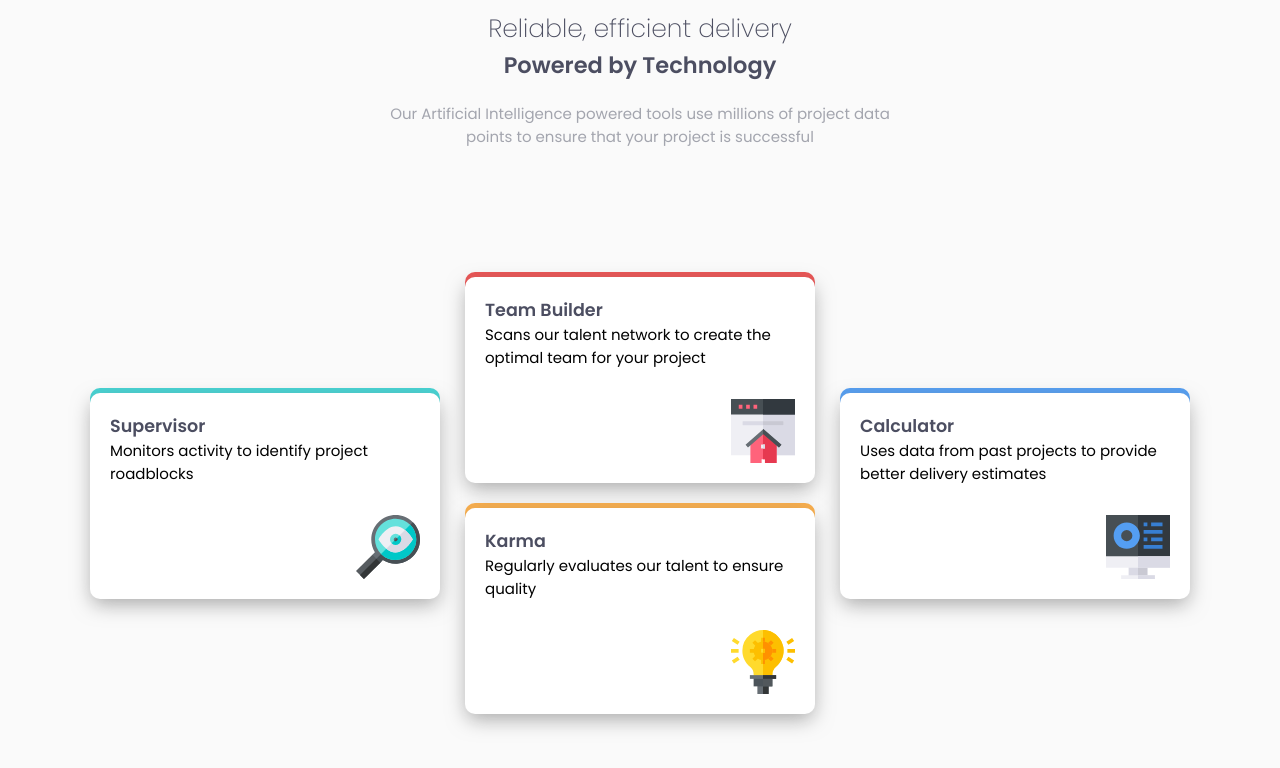
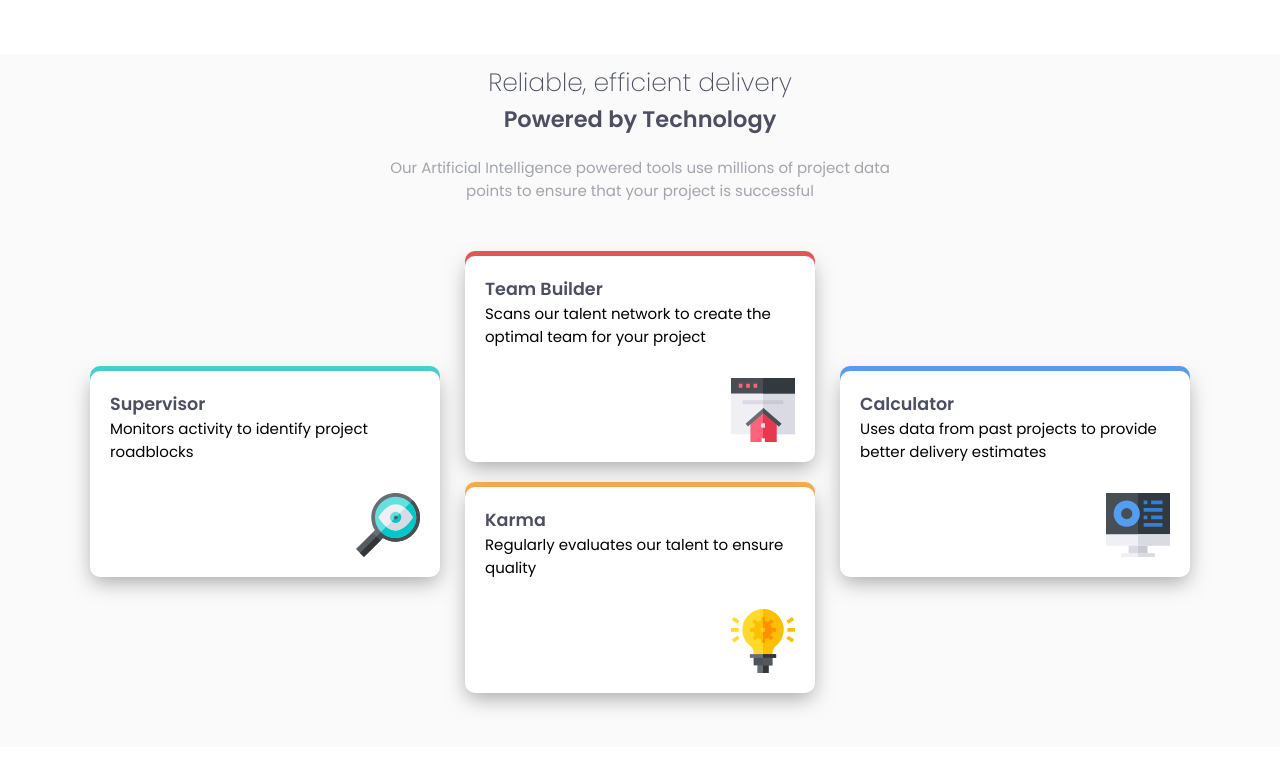
Before and after one commit to NadaElho/Four-card-feature-section, a plain HTML site: page index.html in a window 1280 px wide. Drawn offline with Linux system fonts and the light colour scheme.

Commit message:
Update style.css

```diff
--- a/style.css
+++ b/style.css
@@ -91,7 +91,7 @@ main article img{
         display: flex;
         justify-content: space-between;
         align-items: center;
-        min-height: 650px;
+        min-height: 500px;
         gap: 25px;
     }
     main div div {
```
